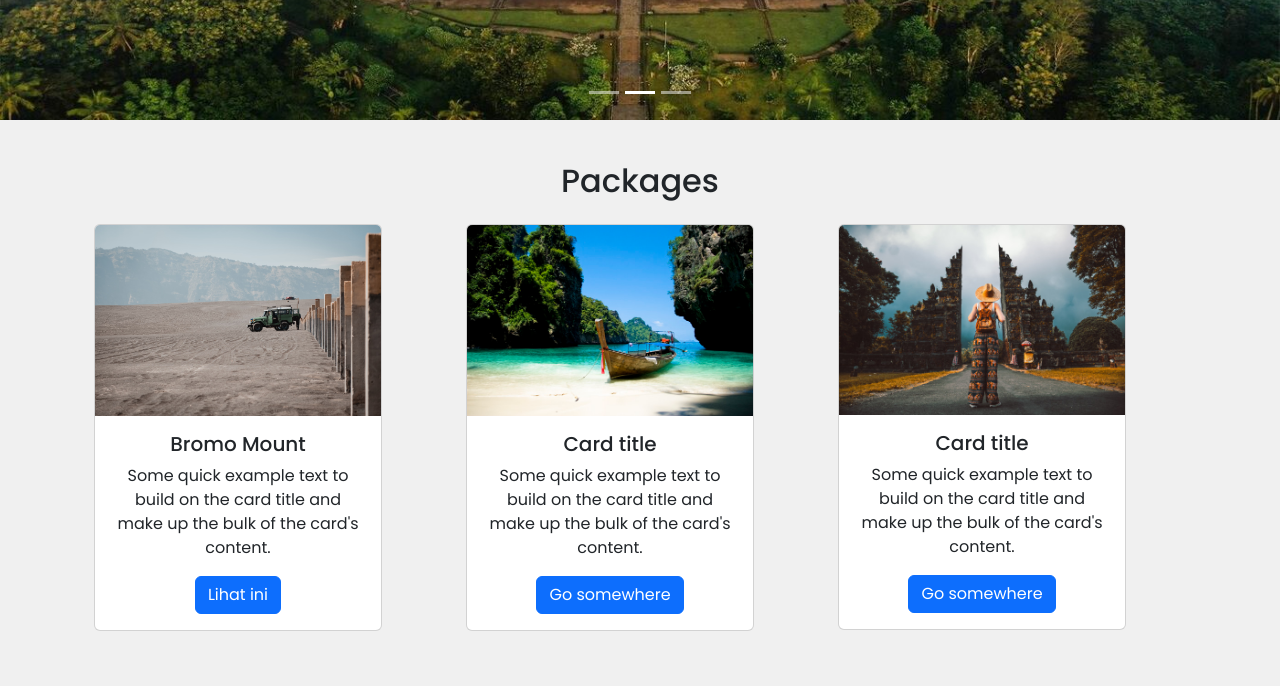
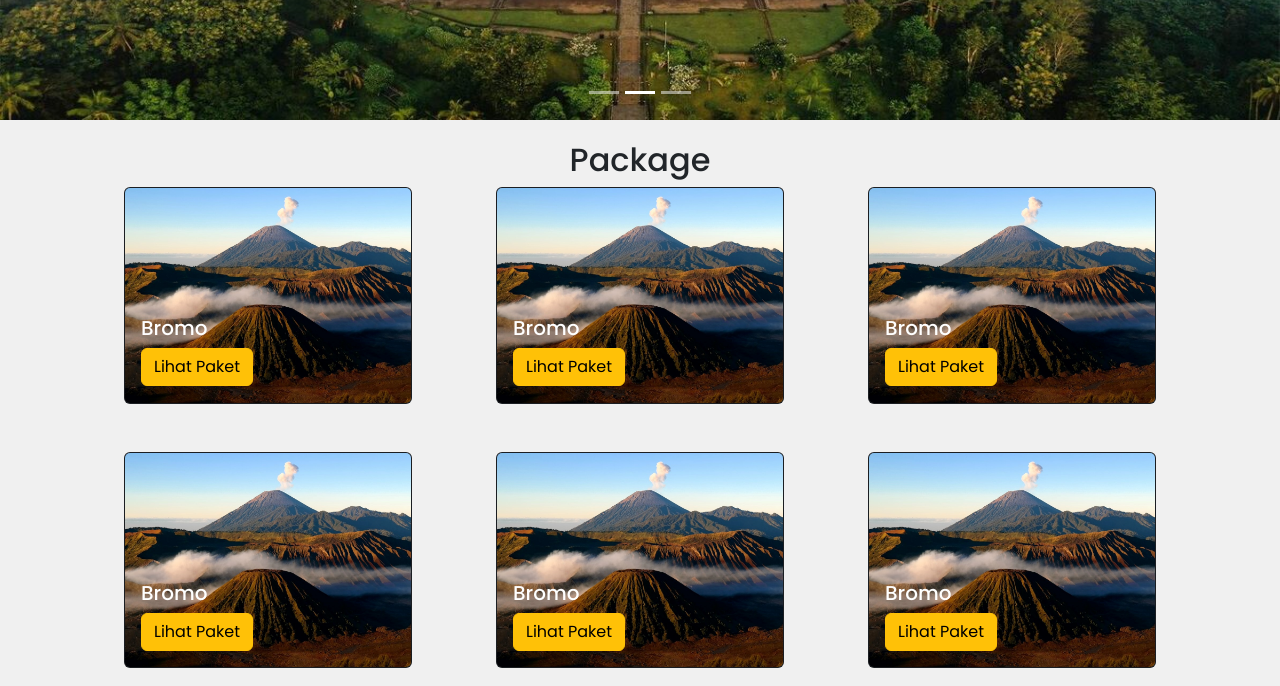
Before and after one commit to Xenopartyyy/IMK_PROJECT, a plain HTML site: page header.html in a window 1280 px wide. Shown: the part 420-1106 px from the top of the page. Drawn offline with nearby package versions, Linux system fonts and the light colour scheme; a script that the page names is missing.

Commit message:
ubah package

```diff
--- a/header.html
+++ b/header.html
@@ -1,15 +1,13 @@
 <!DOCTYPE html>
 <html lang="en" dir="ltr">
-
   <head>
-   <meta charset="utf-8">
-   <meta name="viewport" content="width=device-width, initial-scale=1">
+    <meta charset="utf-8" />
+    <meta name="viewport" content="width=device-width, initial-scale=1" />
     <!-- css -->
-   <link rel="stylesheet" href="style.css">
+    <link rel="stylesheet" href="style.css" />
     <!-- Bootstrap -->
-   <link href="https://cdn.jsdelivr.net/npm/bootstrap@5.2.2/dist/css/bootstrap.min.css" rel="stylesheet"
-   integrity="sha384-Zenh87qX5JnK2Jl0vWa8Ck2rdkQ2Bzep5IDxbcnCeuOxjzrPF/et3URy9Bv1WTRi" crossorigin="anonymous">
-   <link rel="stylesheet" href="bs/css/bootstrap.min.css">
+    <link href="https://cdn.jsdelivr.net/npm/bootstrap@5.2.2/dist/css/bootstrap.min.css" rel="stylesheet" integrity="sha384-Zenh87qX5JnK2Jl0vWa8Ck2rdkQ2Bzep5IDxbcnCeuOxjzrPF/et3URy9Bv1WTRi" crossorigin="anonymous" />
+    <link rel="stylesheet" href="bs/css/bootstrap.min.css" />
     <!-- AOS -->
     <link rel="stylesheet" href="https://unpkg.com/aos@next/dist/aos.css" />
     <!-- Icon -->
@@ -34,7 +32,7 @@
         <li><a href="#">Feedback</a></li>
         <li>
           <div class="btn-group">
-                     <button type="button" class="btn  dropdown-toggle" data-bs-toggle="dropdown" aria-expanded="false">Log In</button>
+            <button type="button" class="btn dropdown-toggle" data-bs-toggle="dropdown" aria-expanded="false">Log In</button>
             <ul class="dropdown-menu">
               <li><a class="dropdown-item" href="#">Sign In</a></li>
               <li><a class="dropdown-item" href="#">Sign Up</a></li>
@@ -59,52 +57,47 @@
 
     <div id="carouselExampleCaptions" class="carousel slide" data-bs-ride="carousel">
       <div class="carousel-indicators">
-            <button type="button" data-bs-target="#carouselExampleCaptions" data-bs-slide-to="0" class="active"
-               aria-current="true" aria-label="Slide 1"></button>
-            <button type="button" data-bs-target="#carouselExampleCaptions" data-bs-slide-to="1"
-               aria-label="Slide 2"></button>
-            <button type="button" data-bs-target="#carouselExampleCaptions" data-bs-slide-to="2"
-               aria-label="Slide 3"></button>
+        <button type="button" data-bs-target="#carouselExampleCaptions" data-bs-slide-to="0" class="active" aria-current="true" aria-label="Slide 1"></button>
+        <button type="button" data-bs-target="#carouselExampleCaptions" data-bs-slide-to="1" aria-label="Slide 2"></button>
+        <button type="button" data-bs-target="#carouselExampleCaptions" data-bs-slide-to="2" aria-label="Slide 3"></button>
       </div>
       <div class="carousel-inner">
         <div class="carousel-item active">
-               <img src="BGIMG/img1.jpg" class="d-block w-100" alt="...">
+          <img src="BGIMG/img1.jpg" class="d-block w-100" alt="..." />
           <div class="carousel-caption d-none d-md-block">
             <h5>First slide label</h5>
             <p>Some representative placeholder content for the first slide.</p>
             <div class="button">
-                     <input class="btn btn-primary" type="submit" value="Learn More">
+              <input class="btn btn-primary" type="submit" value="Learn More" />
             </div>
           </div>
         </div>
         <div class="carousel-item">
-               <img src="BGIMG/img2.jpg" class="d-block w-100" alt="...">
+          <img src="BGIMG/img2.jpg" class="d-block w-100" alt="..." />
           <div class="carousel-caption d-none d-md-block">
             <h5>Second slide label</h5>
             <p>Some representative placeholder content for the second slide.</p>
             <div class="button">
-                     <input class="btn btn-primary" type="submit" value="Learn More">
+              <input class="btn btn-primary" type="submit" value="Learn More" />
             </div>
           </div>
         </div>
         <div class="carousel-item">
-               <img src="BGIMG/img3.jpg" class="d-block w-100" alt="...">
+          <img src="BGIMG/img3.jpg" class="d-block w-100" alt="..." />
           <div class="carousel-caption d-none d-md-block">
             <h5>Third slide label</h5>
             <p>Some representative placeholder content for the third slide.</p>
             <div class="button">
-                     <input class="btn btn-primary" type="submit" value="Learn More">
+              <input class="btn btn-primary" type="submit" value="Learn More" />
             </div>
           </div>
         </div>
       </div>
-         <button class="carousel-control-prev" type="button" data-bs-target="#carouselExampleCaptions"
-            data-bs-slide="prev">
+      <button class="carousel-control-prev" type="button" data-bs-target="#carouselExampleCaptions" data-bs-slide="prev">
         <span class="carousel-control-prev-icon" aria-hidden="true"></span>
         <span class="visually-hidden">Previous</span>
       </button>
-         <button class="carousel-control-next" type="button" data-bs-target="#carouselExampleCaptions"
-            data-bs-slide="next">
+      <button class="carousel-control-next" type="button" data-bs-target="#carouselExampleCaptions" data-bs-slide="next">
         <span class="carousel-control-next-icon" aria-hidden="true"></span>
         <span class="visually-hidden">Next</span>
       </button>
@@ -114,12 +107,75 @@
     <!-- about sect start -->
     <section class="abo" id="abo">
       <div class="container">
-            <div class="row text-center mb-3" data-aos="fade-in" data-aos-offset="350" data-aos-duration="1000">
+            <div class="row text-center" data-aos="fade-in" data-aos-offset="350" data-aos-duration="1000">
                <div class="col">
-                  <h2>Packages</h2>
+                  <h2>Package</h2>
                </div>
             </div>
-            <div class="container">
+            <div class="container align-content-center">
+               <div class="row row-cols-1 row-cols-md-3 g-4 mb-5">
+                  <div class="col">
+                     <div class="card text-bg-dark">
+                        <img src="bromo/images-bromo/bromo1-4-3.jpg" class="card-img" alt="...">
+                        <div class="card-img-overlay">
+                          <h5 class="card-title">Bromo</h5>
+                          <a class="btn btn-warning" href="bromo.html" role="button">Lihat Paket</a>
+                        </div>
+                      </div>
+                  </div>
+                  <div class="col">
+                     <div class="card text-bg-dark">
+                        <img src="bromo/images-bromo/bromo1-4-3.jpg" class="card-img" alt="...">
+                        <div class="card-img-overlay">
+                          <h5 class="card-title">Bromo</h5>
+                          <a class="btn btn-warning" href="bromo.html" role="button">Lihat Paket</a>
+                        </div>
+                      </div>
+                  </div>
+                  <div class="col">
+                     <div class="card text-bg-dark">
+                        <img src="bromo/images-bromo/bromo1-4-3.jpg" class="card-img" alt="...">
+                        <div class="card-img-overlay">
+                          <h5 class="card-title">Bromo</h5>
+                          <a class="btn btn-warning" href="bromo.html" role="button">Lihat Paket</a>
+                        </div>
+                      </div>
+                  </div>
+               </div>
+               <div class="row row-cols-1 row-cols-md-3 g-4">
+                  <div class="col">
+                     <div class="card text-bg-dark">
+                        <img src="bromo/images-bromo/bromo1-4-3.jpg" class="card-img" alt="...">
+                        <div class="card-img-overlay">
+                          <h5 class="card-title">Bromo</h5>
+                          <a class="btn btn-warning" href="bromo.html" role="button">Lihat Paket</a>
+                        </div>
+                      </div>
+                  </div>
+                  <div class="col">
+                     <div class="card text-bg-dark">
+                        <img src="bromo/images-bromo/bromo1-4-3.jpg" class="card-img" alt="...">
+                        <div class="card-img-overlay">
+                          <h5 class="card-title">Bromo</h5>
+                          <a class="btn btn-warning" href="bromo.html" role="button">Lihat Paket</a>
+                        </div>
+                      </div>
+                  </div>
+                  <div class="col">
+                     <div class="card text-bg-dark">
+                        <img src="bromo/images-bromo/bromo1-4-3.jpg" class="card-img" alt="...">
+                        <div class="card-img-overlay">
+                          <h5 class="card-title">Bromo</h5>
+                          <a class="btn btn-warning" href="bromo.html" role="button">Lihat Paket</a>
+                        </div>
+                      </div>
+                  </div>
+               </div>
+            </div>
+
+
+
+            <!-- <div class="container">
                <div class="row justify-content-center" data-aos="zoom-in-up" data-aos-offset="350"
                   data-aos-duration="1000" data-aos-delay="100">
                   <div class="col-md-4 mb-3">
@@ -160,8 +216,8 @@
                </div>
             </div>
       </section>
-      <section class="abo" id="abo">
-         <div class="container">
+      <section class="abo" id="abo"> -->
+         <!-- <div class="container">
             <div class="row justify-content-center" data-aos="zoom-in-up" data-aos-offset="350" data-aos-duration="1000"
                data-aos-delay="100">
                <div class="col-md-4 mb-3">
@@ -188,7 +244,7 @@
                   </div>
                </div>
             </div>
-         </div>
+         </div> -->
     </section>
 
     <script src="index.js"></script>
@@ -205,12 +261,39 @@
     <script>
       window.__lc = window.__lc || {};
       window.__lc.license = 14663325;
-         ; (function (n, t, c) { function i(n) { return e._h ? e._h.apply(null, n) : e._q.push(n) } var e = { _q: [], _h: null, _v: "2.0", on: function () { i(["on", c.call(arguments)]) }, once: function () { i(["once", c.call(arguments)]) }, off: function () { i(["off", c.call(arguments)]) }, get: function () { if (!e._h) throw new Error("[LiveChatWidget] You can't use getters before load."); return i(["get", c.call(arguments)]) }, call: function () { i(["call", c.call(arguments)]) }, init: function () { var n = t.createElement("script"); n.async = !0, n.type = "text/javascript", n.src = "https://cdn.livechatinc.com/tracking.js", t.head.appendChild(n) } }; !n.__lc.asyncInit && e.init(), n.LiveChatWidget = n.LiveChatWidget || e }(window, document, [].slice))
+      (function (n, t, c) {
+        function i(n) {
+          return e._h ? e._h.apply(null, n) : e._q.push(n);
+        }
+        var e = {
+          _q: [],
+          _h: null,
+          _v: "2.0",
+          on: function () {
+            i(["on", c.call(arguments)]);
+          },
+          once: function () {
+            i(["once", c.call(arguments)]);
+          },
+          off: function () {
+            i(["off", c.call(arguments)]);
+          },
+          get: function () {
+            if (!e._h) throw new Error("[LiveChatWidget] You can't use getters before load.");
+            return i(["get", c.call(arguments)]);
+          },
+          call: function () {
+            i(["call", c.call(arguments)]);
+          },
+          init: function () {
+            var n = t.createElement("script");
+            (n.async = !0), (n.type = "text/javascript"), (n.src = "https://cdn.livechatinc.com/tracking.js"), t.head.appendChild(n);
+          },
+        };
+        !n.__lc.asyncInit && e.init(), (n.LiveChatWidget = n.LiveChatWidget || e);
+      })(window, document, [].slice);
     </script>
-      <noscript><a href="https://www.livechat.com/chat-with/14663325/" rel="nofollow">Chat with us</a>, powered by <a
-            href="https://www.livechat.com/?welcome" rel="noopener nofollow" target="_blank">LiveChat</a></noscript>
+    <noscript><a href="https://www.livechat.com/chat-with/14663325/" rel="nofollow">Chat with us</a>, powered by <a href="https://www.livechat.com/?welcome" rel="noopener nofollow" target="_blank">LiveChat</a></noscript>
     <!-- End of LiveChat code -->
-
   </body>
-
 </html>
--- a/style.css
+++ b/style.css
@@ -177,3 +177,55 @@ nav .menu-btn i {
   margin-bottom: 1px;
   margin-top: -3px;
 }
+
+/* bagian paket */
+/* .abo {
+  display: grid;
+  grid-template-areas:
+    "hero hero feature-1"
+    "hero hero feature-2";
+  margin-top: 1.5em;
+}
+.features {
+  background-color: black;
+  color: white;
+  display: flex;
+  flex-direction: column;
+  margin: 0 5px !important;
+  min-height: 155px !important;
+  padding: 15px !important;
+  justify-content: flex-end;
+  width: 100%;
+  /* justify-content: center;
+  align-items: center; */
+/* place-content: center;
+  text-align: center;
+  cursor: pointer;
+}
+.feature-1 {
+  grid-area: feature-1;
+  background-image: url(bromo/images-bromo/bromo4-custom.jpg);
+  background-position: right center;
+  background-repeat: no-repeat;
+  background-size: cover;
+  padding: 1em;
+}
+.feature-2 {
+  grid-area: feature-2;
+  background-image: url(bromo/images-bromo/bromo3.jpg);
+  background-size: cover;
+} */
+.abo {
+  margin-bottom: 10em;
+}
+.card {
+  width: 18rem;
+  margin: auto;
+}
+.card-img-overlay {
+  text-align: left;
+  margin-top: 7em;
+}
+.btn-info {
+  padding: 2em;
+}
```
Lines whose indentation alone changed are shown as unchanged.
